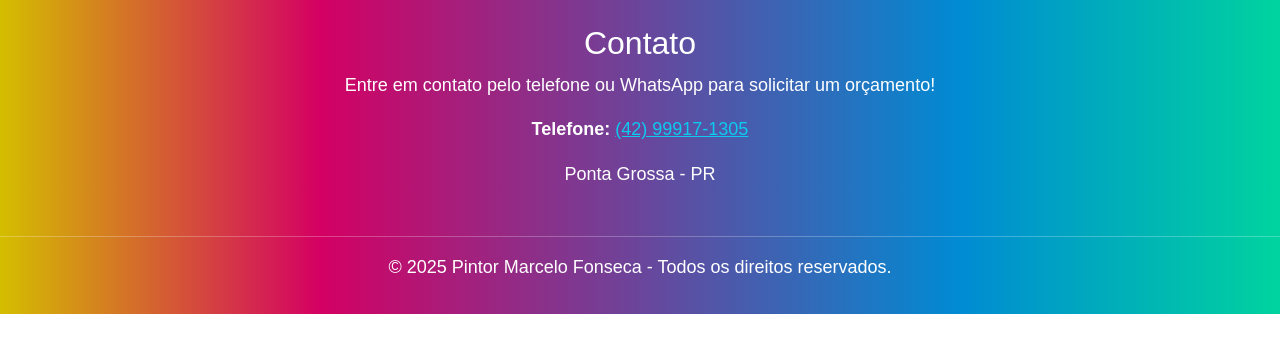
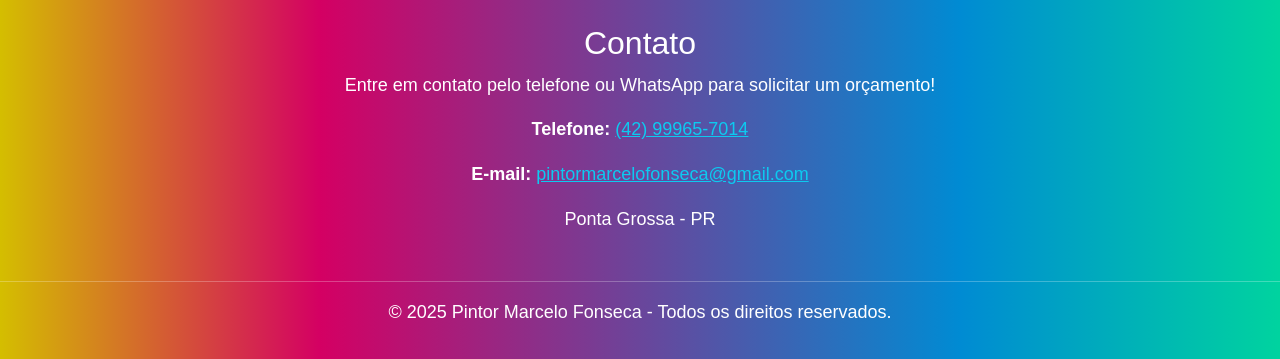
Before and after one commit to pintor-marcelo-fonseca/site, a plain HTML site: page index.htm in a window 1280 px wide. Shown: the part 5149-5508 px from the top of the page. Before the commit the page ends 5463 px from the top, so only its background shows below. Drawn offline with nearby package versions, Linux system fonts and the light colour scheme.

Commit message:
Update index.htm

```diff
--- a/index.htm
+++ b/index.htm
@@ -82,7 +82,8 @@
   <section id="contact">
     <h2>Contato</h2>
     <p>Entre em contato pelo telefone ou WhatsApp para solicitar um orçamento!</p>
-    <p><strong>Telefone:</strong> <a href="https://api.whatsapp.com/send?phone=5542999171305" target="_blank" />(42) 99917-1305</a></p>
+    <p><strong>Telefone:</strong> <a href="https://api.whatsapp.com/send?phone=5542999657014" target="_blank" />(42) 99965-7014</a></p>
+	  <p><strong>E-mail:</strong> <a href="mailto:pintormarcelofonseca@gmail.com" target="_blank">pintormarcelofonseca@gmail.com</a></p>
 	<p>Ponta Grossa - PR</p>
   </section>
   <hr />
```
